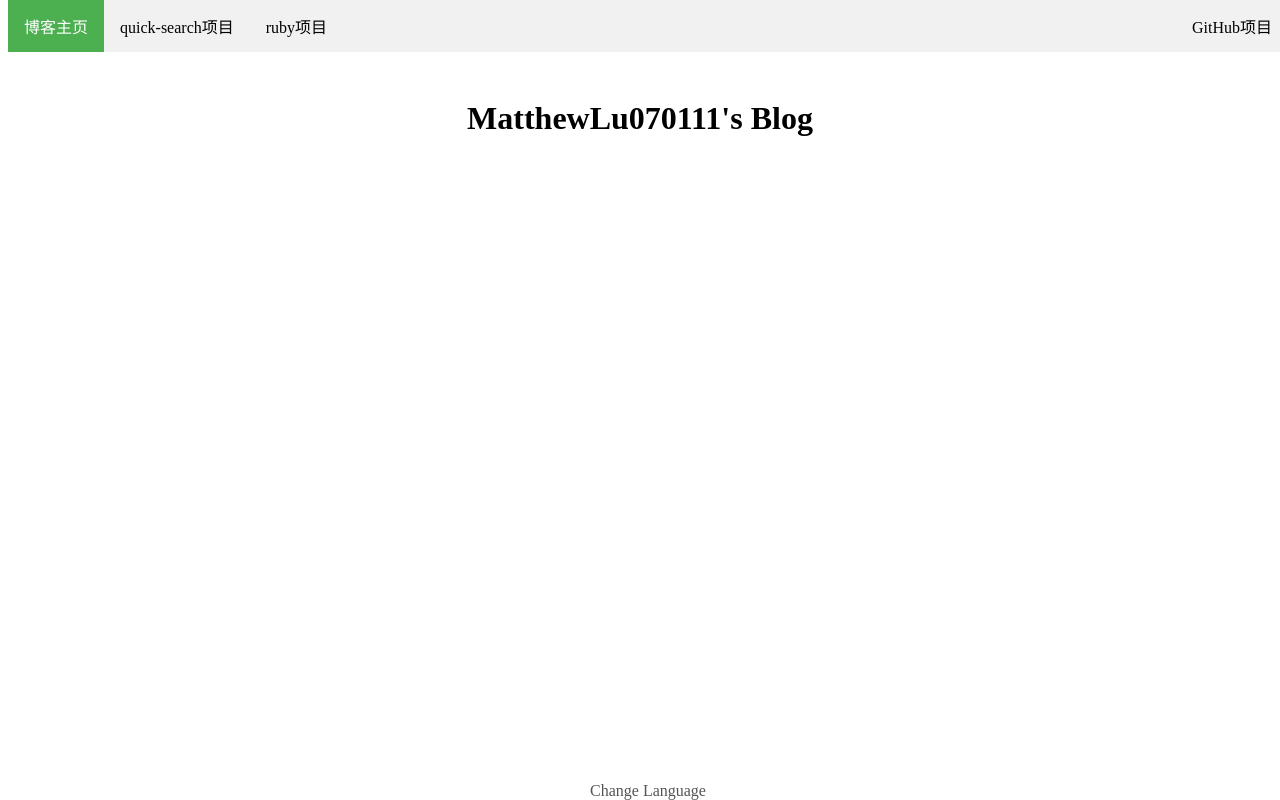
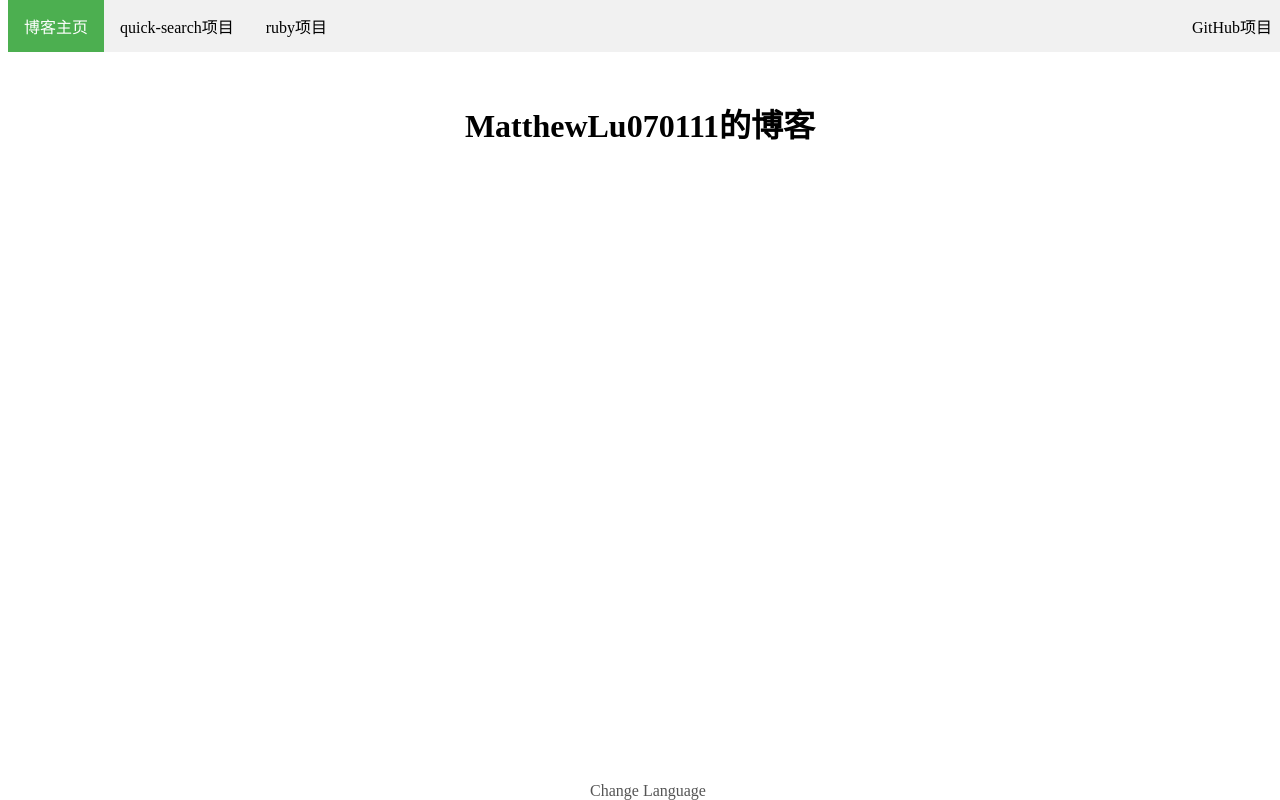
Before and after one commit to matthewlu070111/matthewlu070111.github.io, a plain HTML site: page index.html in a window 1280 px wide. Drawn offline with Linux system fonts and the light colour scheme.

Commit message:
Update index.html

```diff
--- a/index.html
+++ b/index.html
@@ -64,7 +64,7 @@
         <li class="right"><a href="https://github.com/matthewlu070111/matthewlu070111.github.io">GitHub项目</a></li>
     </ul>
     <div class="content">
-        <h1>MatthewLu070111's Blog</h1>
+        <h1>MatthewLu070111的博客</h1>
     </div>
     <div class="PageDown">
         <a href="https://matthewlu070111.github.io/language.html">Change Language</a>
```
